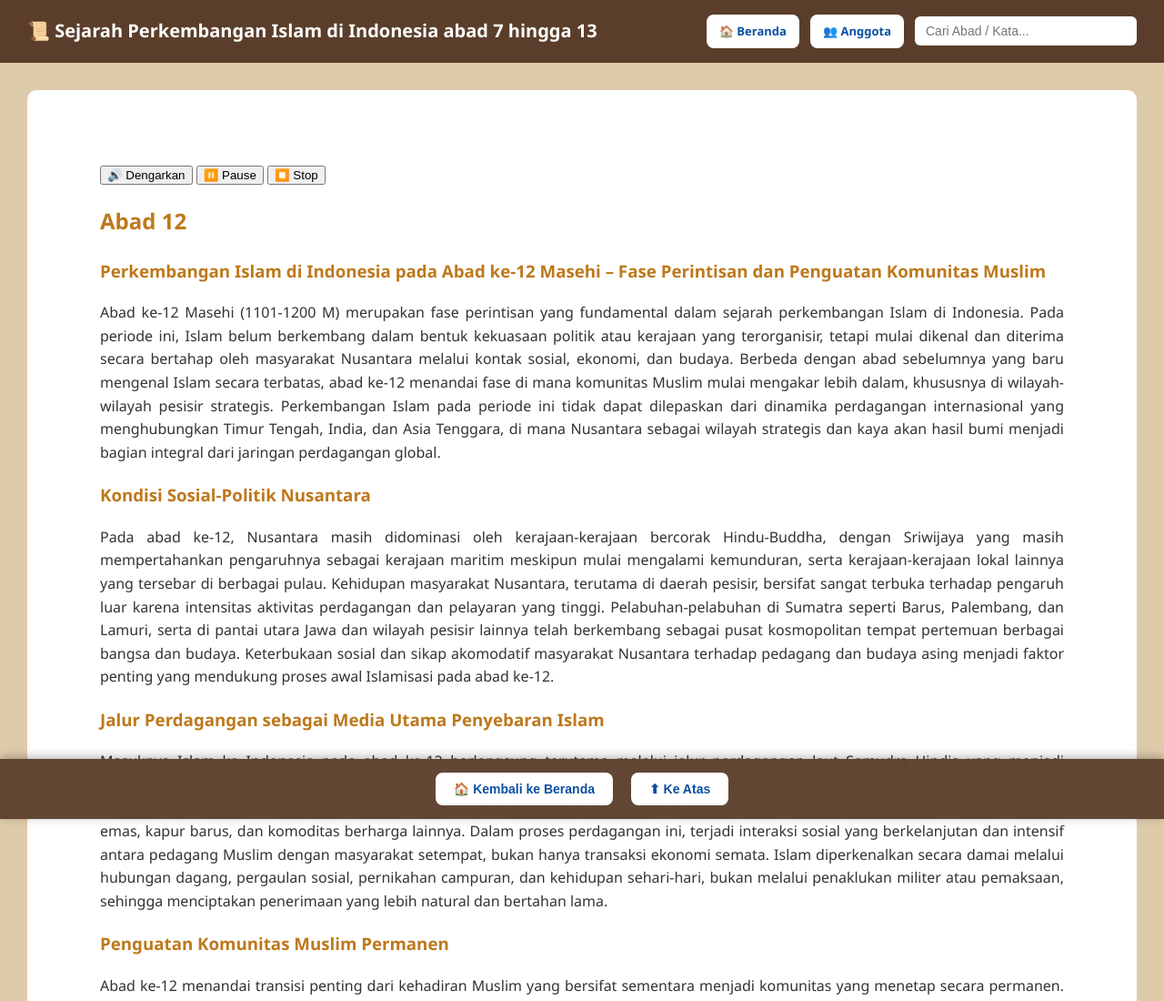
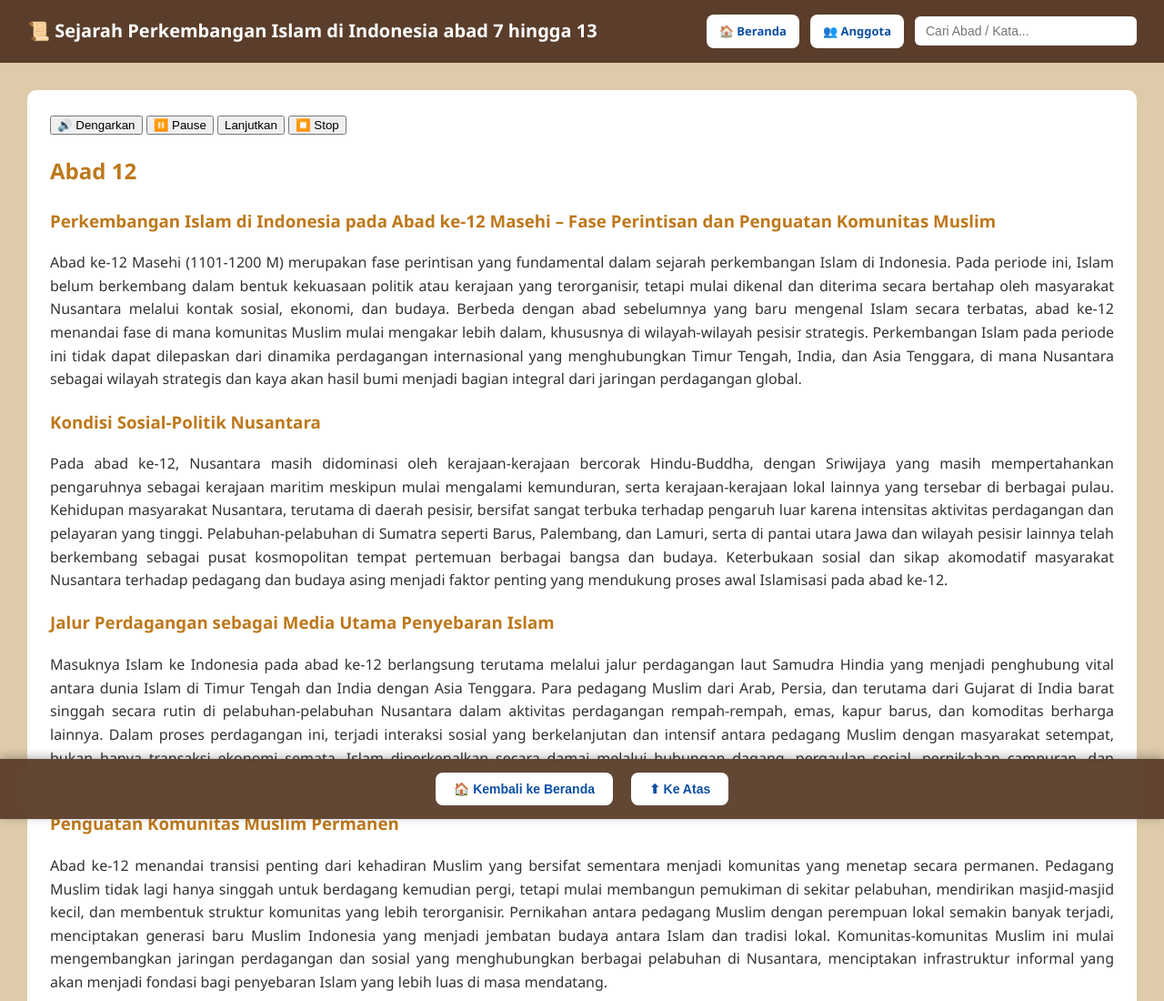
Before and after one commit to sidkelompok4/E-book-Sejarah-Perkembangan-Islam-di-Indonesia-abad-7-Hingga-13, a plain HTML site: page abad12.html in a window 1280 px wide. Shown: the top 1100 px of the page at 91% size. Drawn offline with Linux system fonts and the light colour scheme.

Commit message:
Update abad12.html

```diff
--- a/abad12.html
+++ b/abad12.html
@@ -21,12 +21,12 @@
 
     <div class="content content-page">
         <div class="card" style="display: block;">
-     <div class="content content-page">
-        <div class="card" style="display: block;">
 
-        <div class="voice-control">
+
+<div class="voice-control">
             <button onclick="startReading()">🔊 Dengarkan</button>
             <button onclick="pauseReading()">⏸️ Pause</button>
+             <button onclick="pauseReading()"> Lanjutkan</button>
             <button onclick="stopReading()">⏹️ Stop</button>
         </div>
 
```
